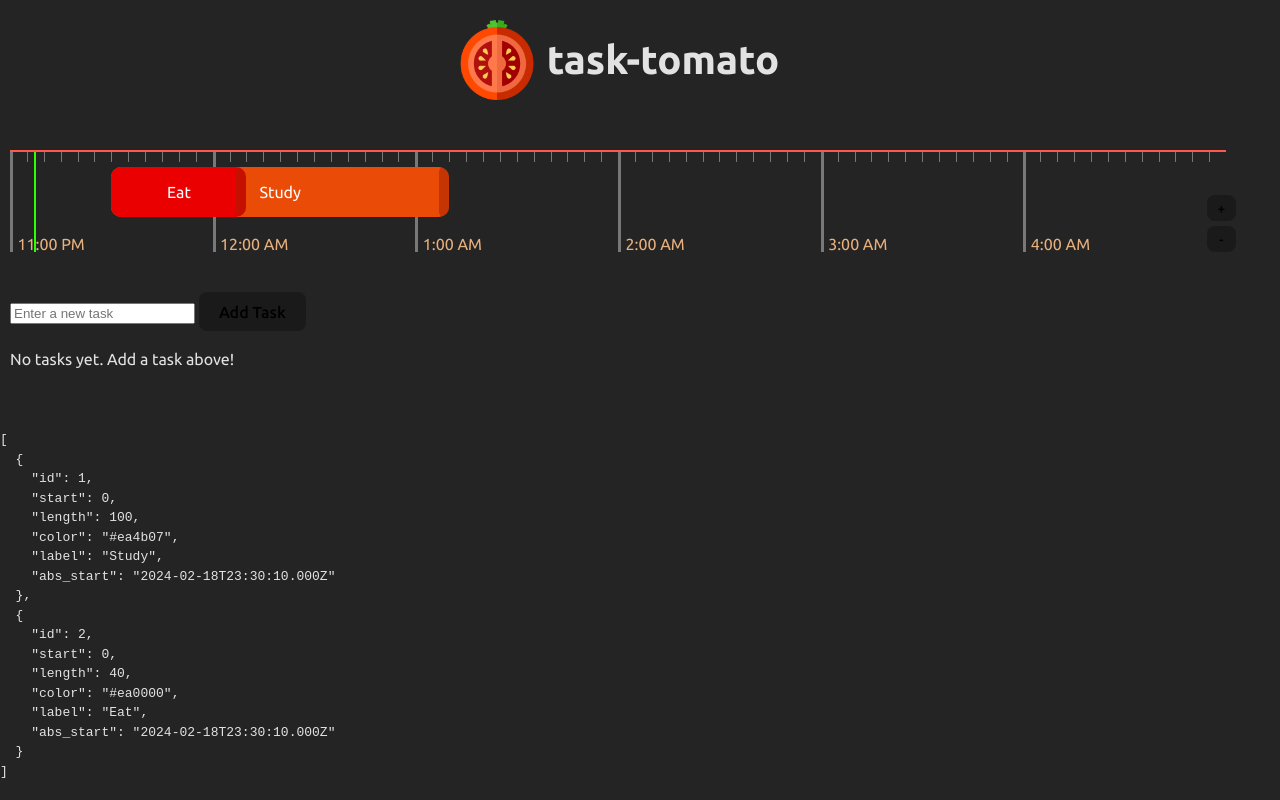
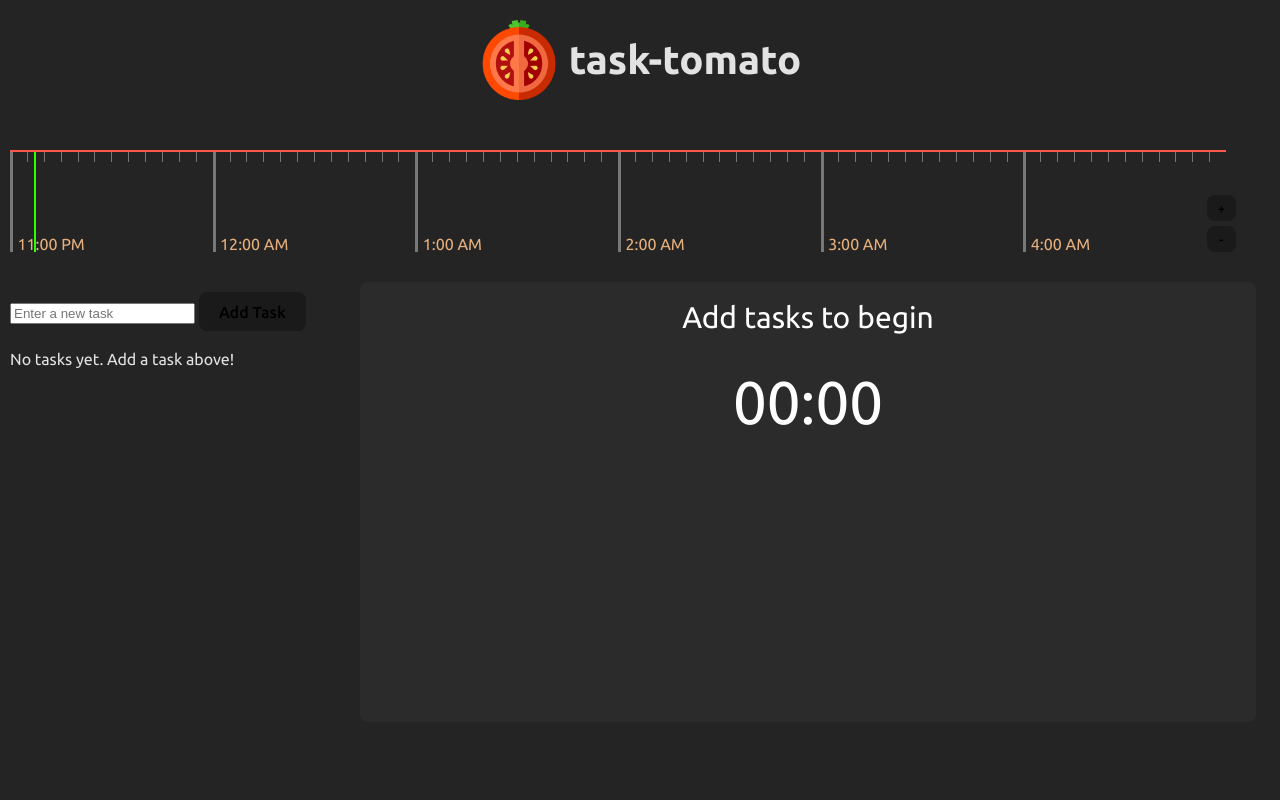
Before and after one commit to rizvi-ha/task-tomato, a Svelte app: page / in a window 1280 px wide. Built offline with nearby package versions, Linux system fonts and the light colour scheme.

Commit message:
Adding in the basic timer display component
Still need to work on the actual formatting and
stuff later

```diff
--- a/src/App.svelte
+++ b/src/App.svelte
@@ -3,11 +3,12 @@
   import { onMount } from 'svelte';
   import Timeline from './lib/Timeline.svelte';
   import Todo from './lib/Todo.svelte';
+  import Timer from './lib/Timer.svelte';
 
   let length = 6;
 
   const test_time = new Date();
-  test_time.setHours(23);
+  test_time.setHours(19);
   test_time.setMinutes(30);
 
   let events = [
@@ -56,11 +57,14 @@
       <button on:click={decrementLength}>-</button>
     </div>
   </div>
-  <div class="todo-container">
-    <Todo />
+  <div class = "foot-area">
+    <div class="todo-container">
+      <Todo />
+    </div>
+    <div class="timer-container">
+      <Timer {events}/>
+    </div>
   </div>
-  <pre>{JSON.stringify(events, null, 2)}</pre>
-
 </main>
 
 
@@ -122,4 +126,18 @@
     width: 25vw;
   }
 
+  .foot-area {
+    display: flex;
+    justify-content: flex-start;
+    gap: 20px;
+    padding: 0px;
+    width: 100vw;
+    flex-direction: row;
+  }
+
+  .timer-container{
+    width : 70vw;
+    height : 400px;
+  }
+
 </style>
--- a/src/lib/Timeline.svelte
+++ b/src/lib/Timeline.svelte
@@ -40,7 +40,6 @@
 
     for (let i = 0; i < events.length; i++) {
       events[i].start = Math.round((events[i].abs_start.getTime() / 60000) - (now.getTime() / 60000));
-      console.log(events[i].start);
     }
 
     return ticks;
--- /dev/null
+++ b/src/lib/Timer.svelte
@@ -0,0 +1,131 @@
+<script>
+    import { onMount, onDestroy } from 'svelte';
+    import App from '../App.svelte';
+    export let events;
+
+
+    let status = {
+      secondsLeft : 0,
+      state : 'no_timer', // 'no_timer', 'task_timer', 'break_timer'
+      doubleBooked : false,
+      eventName : '',
+    };
+
+    let interval;
+    let message;
+
+    const checkEvents = () => {
+
+      const now = new Date();
+      const ongoingEvents = events.filter(event => {
+        const eventEnd = new Date(event.abs_start.getTime() + (event.length * 60000));
+        return now >= event.abs_start && now <= eventEnd;
+      });
+
+      if (ongoingEvents.length > 1) {
+
+        status.doubleBooked = true;
+        status.state = 'no_timer';
+        status.secondsLeft = 0;
+        status.eventName = '';
+
+      } else if (ongoingEvents.length === 1) {
+
+        const event = ongoingEvents[0];
+        const eventEnd = event.abs_start.getTime() + (event.length * 60000);
+
+        status.secondsLeft = Math.round((eventEnd - now.getTime()) / 1000);
+        status.state = 'task_timer';
+        status.doubleBooked = false;
+        status.eventName = event.label;
+
+      } else {
+
+        // Filter all upcoming events
+         const upcomingEvents = events.filter(event => now < event.abs_start);
+        // Sort them by their start time to find the earliest
+        upcomingEvents.sort((a, b) => a.abs_start - b.abs_start);
+
+        if (upcomingEvents.length > 0) {
+
+            const nextEvent = upcomingEvents[0];
+            status.secondsLeft = Math.round((nextEvent.abs_start.getTime() - now.getTime()) / 1000);
+            status.state = 'break_timer';
+            status.doubleBooked = false;
+            status.eventName = '';
+
+        } else {
+            status.secondsLeft = 0;
+            status.state = 'no_timer';
+            status.doubleBooked = false;
+            status.eventName = '';
+        }
+      }
+    };
+
+    onMount(() => {
+      checkEvents();
+      interval = setInterval(checkEvents, 1000);
+    });
+
+    onDestroy(() => {
+      clearInterval(interval);
+    });
+
+    // Reactive statement to calculate hours, minutes, and seconds
+    $: hours = Math.floor(status.secondsLeft / 3600);
+    $: minutes = Math.floor((status.secondsLeft % 3600) / 60);
+    $: seconds = status.secondsLeft % 60;
+
+    // Format the time nicely
+    $: formattedTime = hours > 0
+        ? `${hours.toString().padStart(2, '0')}:${minutes.toString().padStart(2, '0')}:${seconds.toString().padStart(2, '0')}`
+        : `${minutes.toString().padStart(2, '0')}:${seconds.toString().padStart(2, '0')}`;
+
+
+    $: {
+      if (status.state == 'task_timer') {
+        message = `You are currently working on: ${status.eventName}`;
+      }
+      else if (status.state == 'break_timer') {
+        message = 'Enjoy your break! Check back in:';
+      }
+      else
+      {
+        if (status.doubleBooked)
+          message = 'Only one task at a time!';
+        else
+          message = 'Add tasks to begin';
+      }
+    }
+
+
+
+  </script>
+
+  <main>
+    <div class="timer-box">
+      <div class="message">{message}</div>
+      <div class="countdown">{formattedTime}</div>
+    </div>
+  </main>
+
+  <style>
+    .timer-box {
+      background-color: #2b2b2b;
+      color: white;
+      padding: 20px;
+      text-align: center;
+      border-radius: 8px;
+      height: 400px;
+      line-height: 1;
+    }
+    .message {
+      font-size: 30px;
+    }
+
+    .countdown {
+      padding : 40px;
+      font-size : 60px;
+    }
+  </style>
```
